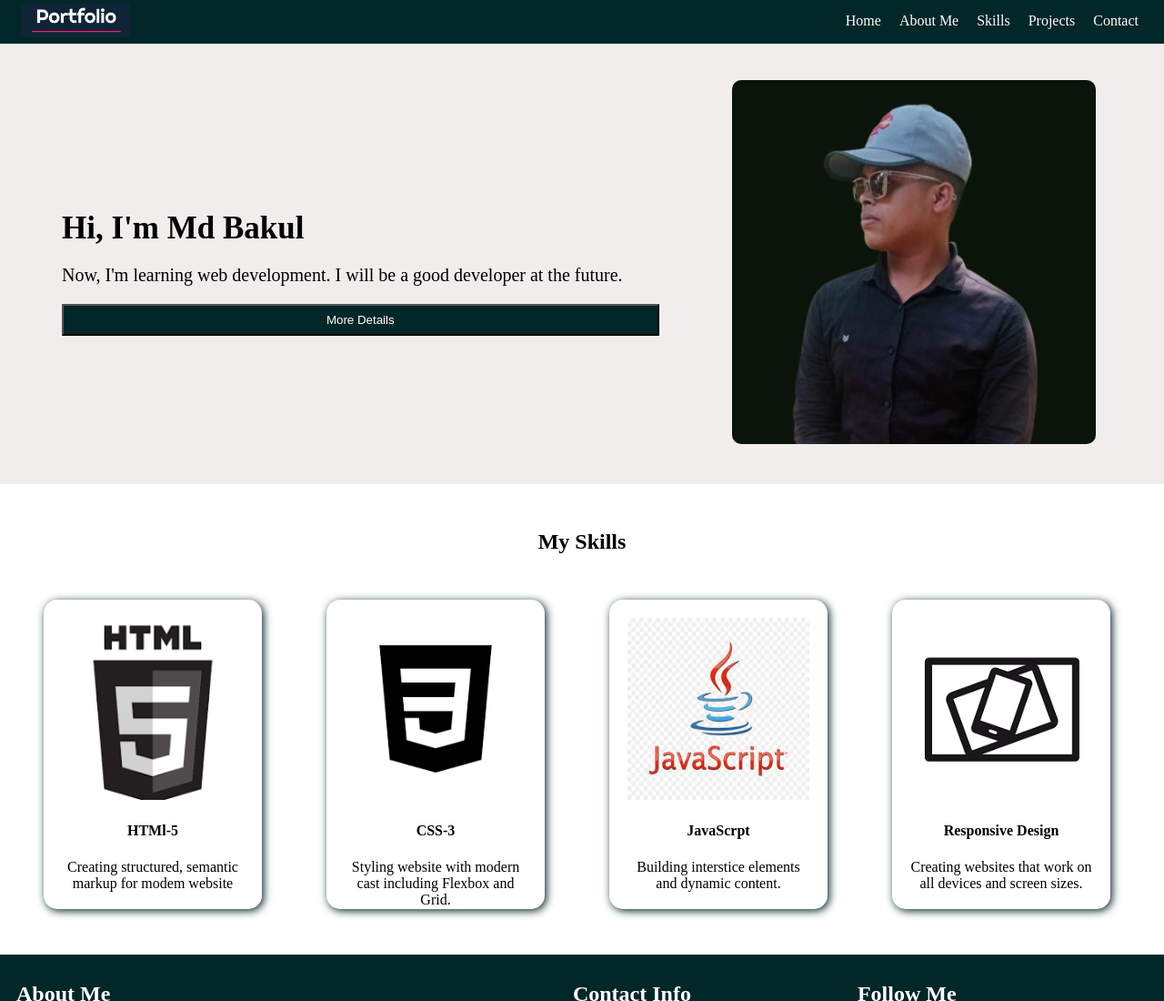
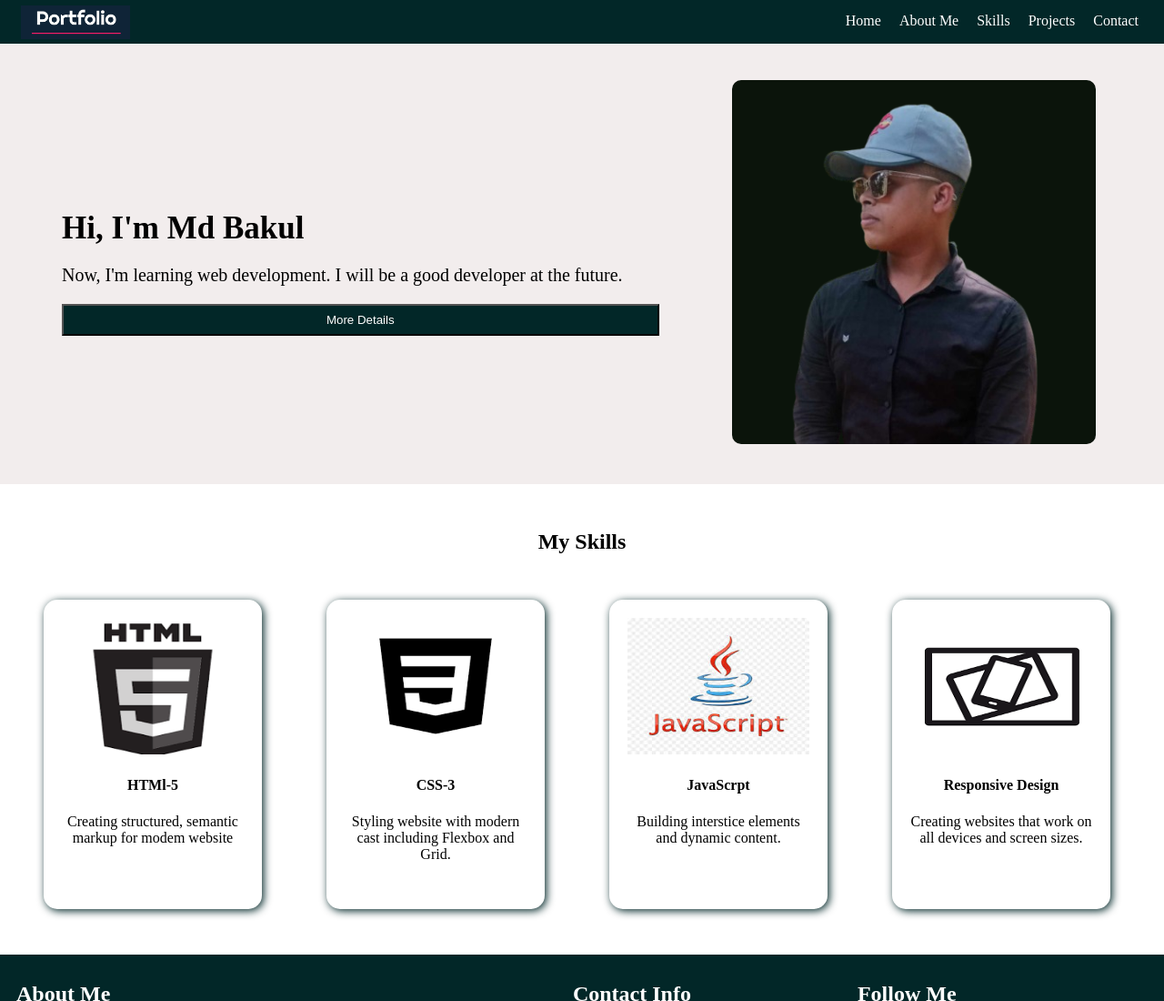
Before and after one commit to bakul5568/portfolio, a plain HTML site: page index.html in a window 1280 px wide. Shown: the top 1100 px of the page at 91% size. Drawn offline with Linux system fonts and the light colour scheme.

Commit message:
fourth commit

```diff
--- a/style.css
+++ b/style.css
@@ -27,7 +27,7 @@
 }
 .logo{
     width: 120px;
-    padding-top: 3px;
+    padding-top: 7px;
     margin-left: 25px;
 }
 .nav-u a:hover{
@@ -83,7 +83,7 @@ font-size:35px ;
 }
 .card img{
     width: 100%;
-    height: 200px;
+    height: 150px;
 }
 .card h4{
     text-align: center;
```
